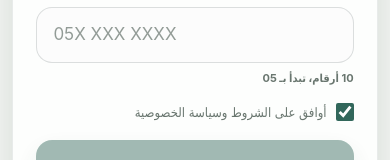
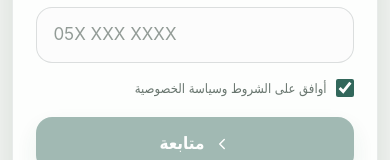
Before and after one commit to AbdulsalamQ/aura-prototype, a Next.js app: page / in a window 390 px wide. Shown: the part 577-737 px from the top of the page. Built offline with nearby package versions, Linux system fonts and the light colour scheme.

Commit message:
Simplify login phone field focus

```diff
--- a/app/globals.css
+++ b/app/globals.css
@@ -4277,12 +4277,10 @@ input:focus-visible {
   font-size: 17px;
 }
 
-.phone-field-hint {
-  display: block;
-  margin-top: 7px;
-  color: var(--muted);
-  font-size: 11px;
-  font-weight: 700;
+.login-card .phone-field input:focus,
+.login-card .phone-field input:focus-visible {
+  outline: 0;
+  box-shadow: none;
 }
 
 .login-card .terms-row {
--- a/app/page.tsx
+++ b/app/page.tsx
@@ -2029,7 +2029,6 @@ function LoginScreen({ onStart }: { onStart: (screen: Screen) => void }) {
             value={phone}
           />
         </div>
-        <small className="phone-field-hint">10 أرقام، تبدأ بـ 05</small>
         {loginError ? <p className="login-error" role="alert">{loginError}</p> : null}
 
         <label className="terms-row">
```
